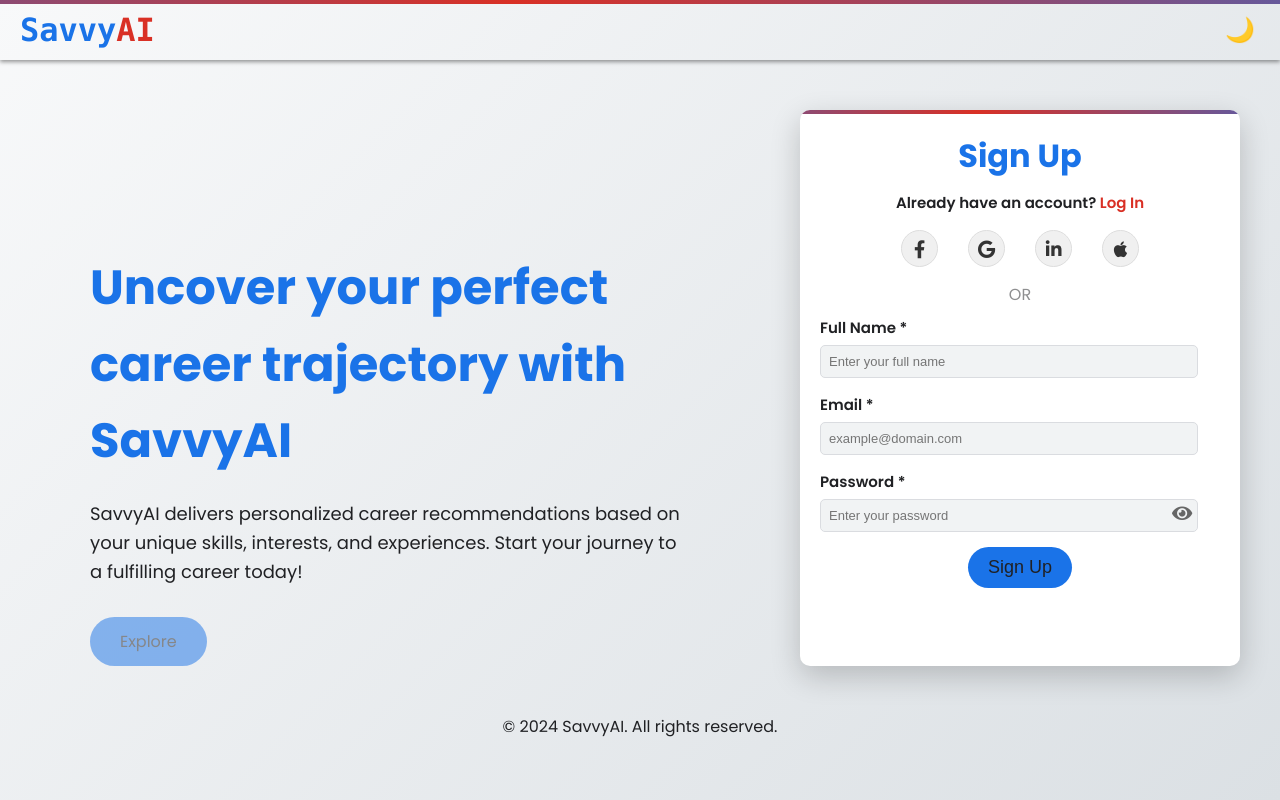
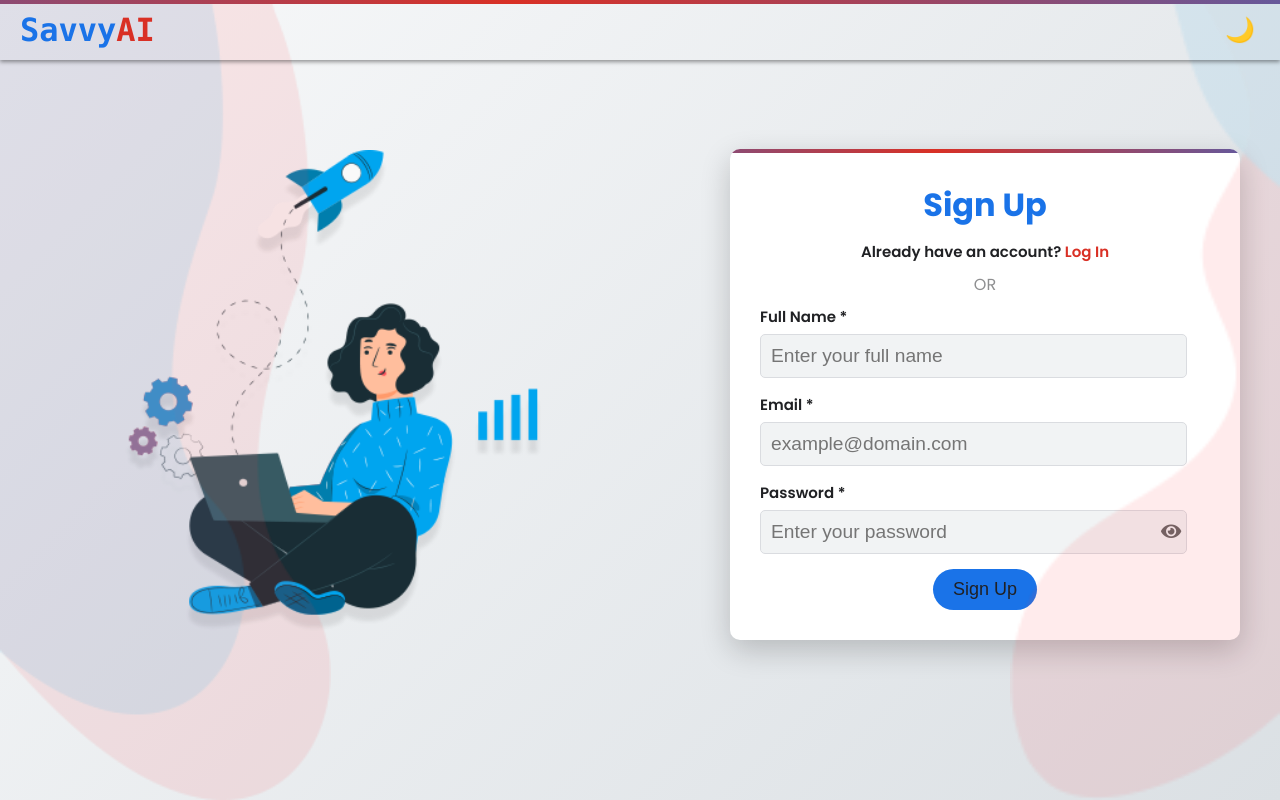
Before and after one commit to rahulm16/main_project, a Flask app: page /login in a window 1280 px wide. Run offline with Flask 3, Linux system fonts and the light colour scheme; some libraries are stand-ins or nearby versions.

Commit message:
new login page

```diff
--- a/static/scripts/login.js
+++ b/static/scripts/login.js
@@ -1,10 +1,8 @@
-//login.js
 document.addEventListener('DOMContentLoaded', () => {
     const loginForm = document.getElementById('loginForm');
     const signupForm = document.getElementById('signupForm');
     const loginFormContainer = document.querySelector('.login-form');
     const signupFormContainer = document.querySelector('.signup-form');
-    const exploreButton = document.getElementById("explore-button");
 
     // Show signup form by default
     signupFormContainer.style.display = 'block';
@@ -36,18 +34,6 @@ document.addEventListener('DOMContentLoaded', () => {
         passwordInput.setAttribute('type', type);
         eyeIcon.classList.toggle('fa-eye');
         eyeIcon.classList.toggle('fa-eye-slash');
-    }
-
-    // Handle explore button
-    function handleExploreClick(event) {
-        event.preventDefault();
-        const profileIcon = document.getElementById("profile-icon");
-
-        if (profileIcon.style.display === 'block') {
-            window.location.href = "/profile";
-        } else {
-            window.headerUtils.showAlert('Please log in to explore the chatbot.', 'error');
-        }
     }
 
     // Form submissions
@@ -95,10 +81,14 @@ document.addEventListener('DOMContentLoaded', () => {
             const data = await response.json();
             if (data.success) {
                 window.headerUtils.showAlert('Logged in successfully!', 'success');
+                // Hide the forms after successful login
                 signupFormContainer.style.display = 'none';
                 loginFormContainer.style.display = 'none';
+                // Update the profile icon with user data
                 window.headerUtils.updateProfileIcon(data.user);
-                updateExploreButton(true);
+
+                // Redirect to profile page
+                window.location.href = "/profile";
             } else {
                 window.headerUtils.showAlert(data.message || 'Login failed. Please check your credentials.', 'error');
             }
@@ -107,23 +97,8 @@ document.addEventListener('DOMContentLoaded', () => {
         }
     });
 
-    function updateExploreButton(enabled) {
-        if (enabled) {
-            exploreButton.classList.remove('disabled');
-            exploreButton.disabled = false;
-            exploreButton.querySelector('.tooltip').style.display = 'none';
-        } else {
-            exploreButton.classList.add('disabled');
-            exploreButton.disabled = true;
-            exploreButton.querySelector('.tooltip').style.display = '';
-        }
-    }
-
     // Listen for logout event
     document.addEventListener('userLoggedOut', () => {
         showSignUpForm();
-        updateExploreButton(false);
     });
-
-    exploreButton.addEventListener('click', handleExploreClick);
 });
--- a/static/styles/login.css
+++ b/static/styles/login.css
@@ -583,3 +583,77 @@ footer p {
   ::-webkit-scrollbar-thumb:hover {
     background: #777;
   }
+
+  /* Style for the banner images */
+.banner-images {
+    position: absolute;
+    top: 0;
+    left: 0;
+    width: 100%;
+    height: 100%;
+    display: flex;
+    justify-content: space-between;
+    pointer-events: none; /* Allow clicks to pass through the images */
+}
+
+.left-banner {
+    position: absolute;
+    left: 0;
+    top: 0;
+    height: 100%;
+    width: auto;
+}
+
+.right-banner {
+    position: absolute;
+    right: 0;
+    top: 0;
+    height: 100%;
+    width: auto;
+}
+
+/* Ensure the image can grow and the parent container allows it */
+.left-section {
+    flex: 1;
+    display: flex;
+    justify-content: center;
+    align-items: center;
+    overflow: hidden; /* Ensure no overflow happens */
+}
+
+.left-image {
+    width: 80%;  /* Make the image container span the full width */
+ /* Prevent image from overflowing */
+}
+
+.left-section .left-image img {
+    width: 100%; /* Ensure the image takes the full width of its parent container */
+    height: auto; /* Maintain aspect ratio */
+}
+
+
+/* Increase size of the form */
+.signup-form, .login-form {
+    max-width: 450px;  /* Increase the maximum width */
+    padding: 30px;  /* Increase padding */
+    margin: auto;  /* Center the form */
+}
+
+/* Optional: Adjust the hero section to allow more space for the form */
+.hero .container {
+    display: flex;
+    justify-content: space-between;
+    align-items: center;
+    padding: 20px;
+}
+
+/* Optional: Increase the font size of the form headers */
+#form-header {
+    font-size: 2rem;  /* Increase header font size */
+}
+
+/* Optional: Modify input fields to be larger */
+.form-group input {
+    font-size: 1.2rem;  /* Increase font size of input fields */
+    padding: 10px;
+}
--- a/templates/login.html
+++ b/templates/login.html
@@ -19,13 +19,10 @@
 
     <section class="hero">
         <div class="container" style="display: flex;">
-            <div class="hero-text">
-                <h1>Uncover your perfect career trajectory with SavvyAI</h1>
-                <p>SavvyAI delivers personalized career recommendations based on your unique skills, interests, and experiences. Start your journey to a fulfilling career today!</p>
-                <a href="#" id="explore-button" class="explore-btn disabled" onclick="handleExploreClick(event);">
-                    Explore
-                    <span class="tooltip">Log in first</span>
-                </a>
+            <div class="left-section" style="flex: 1; padding: 20px; display: flex; justify-content: center; align-items: center;">
+                <div class="left-image">
+                    <img src="{{ url_for('static', filename='assets/images/about-left-image.png') }}" alt="Career Guidance" style="width: 80%; height: auto;">
+                </div>
             </div>
 
             <div class="signup-form">
@@ -36,20 +33,7 @@
                             <span class="login_class" onclick="showLoginPrompt();" style="cursor:pointer;">Log In</span>
                         </span>
                     </div>
-                    <div class="social-container">
-                        <a href="https://www.facebook.com/login" class="social" target="_blank" title="Login with Facebook">
-                            <i class="fab fa-facebook-f"></i>
-                        </a>
-                        <a href="https://accounts.google.com/signin" class="social" target="_blank" title="Login with Google">
-                            <i class="fab fa-google"></i>
-                        </a>
-                        <a href="https://www.linkedin.com/login" class="social" target="_blank" title="Login with LinkedIn">
-                            <i class="fab fa-linkedin-in"></i>
-                        </a>
-                        <a href="https://www.apple.com/apple-id/" class="social" target="_blank" title="Login with Apple">
-                            <i class="fab fa-apple"></i>
-                        </a>
-                    </div>
+
                     <p class="or">OR</p>
                     <form id="signupForm" method="post">
                         <div class="form-group">
@@ -80,20 +64,7 @@
                             <span class="login_class" onclick="showSignUpForm();" style="cursor:pointer;">Sign Up</span>
                         </span>
                     </div>
-                    <div class="social-container">
-                        <a href="https://www.facebook.com/login" class="social" target="_blank" title="Login with Facebook">
-                            <i class="fab fa-facebook-f"></i>
-                        </a>
-                        <a href="https://accounts.google.com/signin" class="social" target="_blank" title="Login with Google">
-                            <i class="fab fa-google"></i>
-                        </a>
-                        <a href="https://www.linkedin.com/login" class="social" target="_blank" title="Login with LinkedIn">
-                            <i class="fab fa-linkedin-in"></i>
-                        </a>
-                        <a href="https://www.apple.com/apple-id/" class="social" target="_blank" title="Login with Apple">
-                            <i class="fab fa-apple"></i>
-                        </a>
-                    </div>
+
                     <p class="or">OR</p>
                     <form id="loginForm" method="post">
                         <div class="form-group">
@@ -114,12 +85,12 @@
         </div>
     </section>
 
+    <div class="banner-images">
+        <img src="{{ url_for('static', filename='assets/images/baner-dec-left.png') }}" alt="Left Banner" class="left-banner">
+        <img src="{{ url_for('static', filename='assets/images/baner-dec-right.png') }}" alt="Right Banner" class="right-banner">
+    </div>
 
-    <footer>
-        <div class="container">
-            <p>&copy; 2024 SavvyAI. All rights reserved.</p>
-        </div>
-    </footer>
+
     <script src="../static/scripts/header.js"></script>
     <script src="../static/scripts/login.js"></script>
 </body>
```
